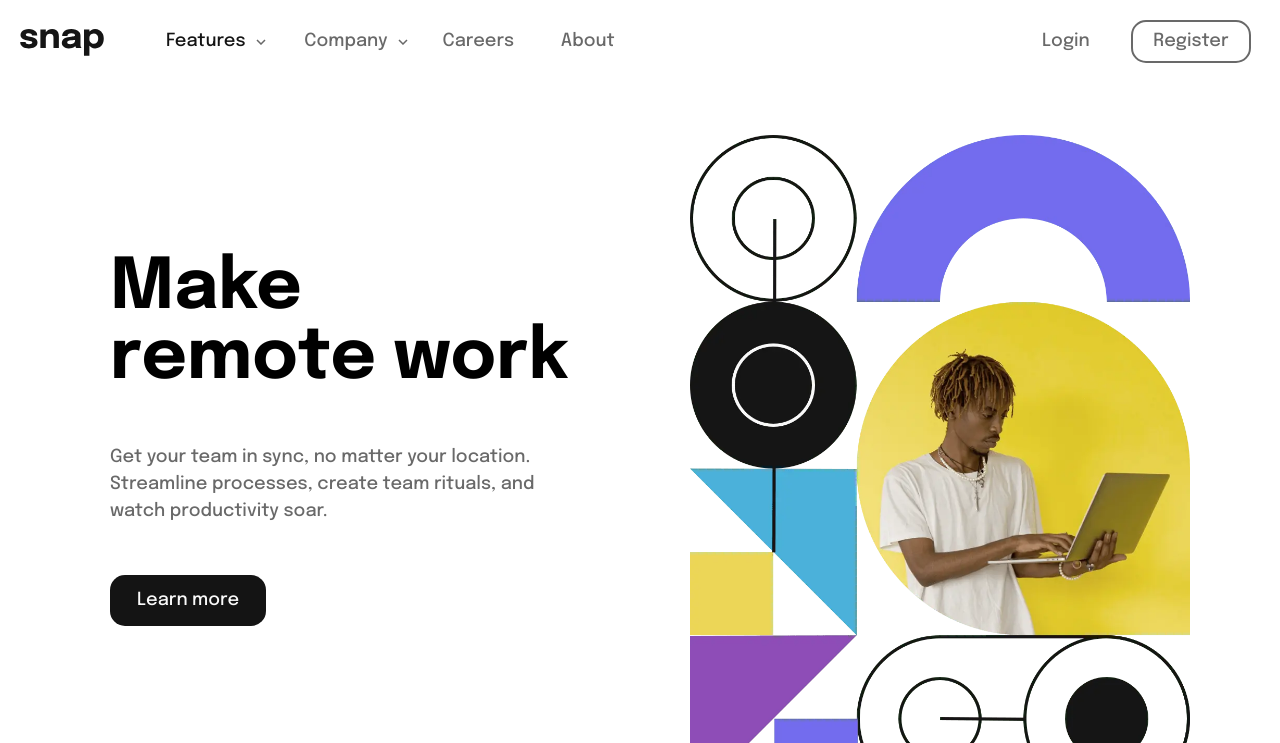
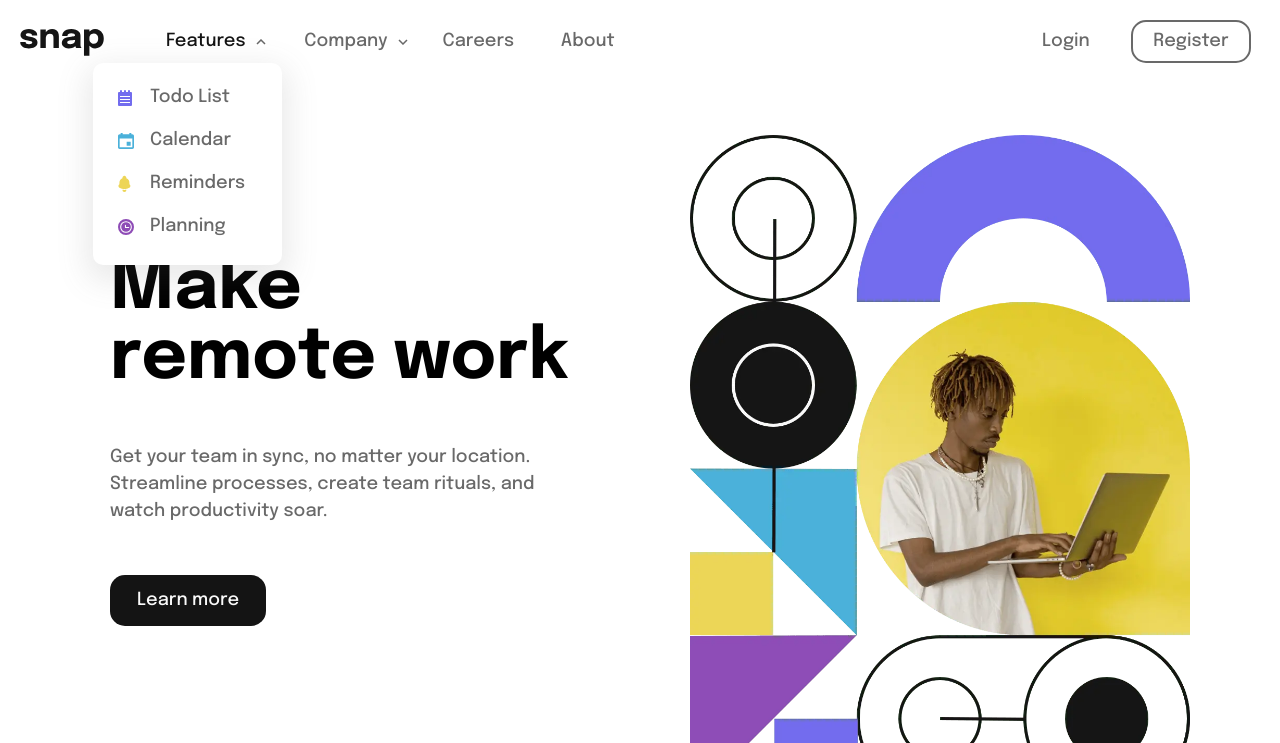
Before and after one commit to YariMorcus/intro-section-with-dropdown-navigation, a website built with Parcel: page src/index.html in a window 1280 px wide. In both pictures the pointer is over the link "Features". Shown: the top 743 px of the page. Built offline with nearby package versions, Linux system fonts and the light colour scheme.

Commit message:
show dropdown menu on hover

```diff
--- a/src/scss/layout/_navigation.scss
+++ b/src/scss/layout/_navigation.scss
@@ -284,7 +284,8 @@
       padding: 0.4rem 2rem;
       width: 100%;
     }
-    &--features.is-dropdown--expanded + .nav__menu-level-1 {
+    &--features.is-dropdown--expanded + .nav__menu-level-1,
+    &--features.is-dropdown:hover + .nav__menu-level-1 {
       @include m.breakpoint-lg() {
         right: 0;
       }
@@ -294,7 +295,8 @@
       }
     }
 
-    &--company.is-dropdown--expanded + .nav__menu-level-1 {
+    &--company.is-dropdown--expanded + .nav__menu-level-1,
+    &--company.is-dropdown:hover + .nav__menu-level-1 {
       @include m.breakpoint-lg() {
         left: 2rem;
       }
@@ -359,15 +361,9 @@
   }
 }
 
-.is-dropdown--expanded {
-  &.nav__menu-link {
-    &--features::after,
-    &--company::after {
-      background: url(../img/icon-arrow-up.svg) no-repeat;
-    }
-  }
-
-  & + .nav__menu-level-1 {
+.is-dropdown {
+  &--expanded + .nav__menu-level-1,
+  &:hover + .nav__menu-level-1 {
     display: block;
     background-color: v.$white;
 
@@ -388,4 +384,14 @@
       box-shadow: 0px 10px 31px 6px rgba(105, 105, 105, 0.15);
     }
   }
+
+  &--expanded,
+  &:hover {
+    &.nav__menu-link {
+      &--features::after,
+      &--company::after {
+        background: url(../img/icon-arrow-up.svg) no-repeat;
+      }
+    }
+  }
 }
```
